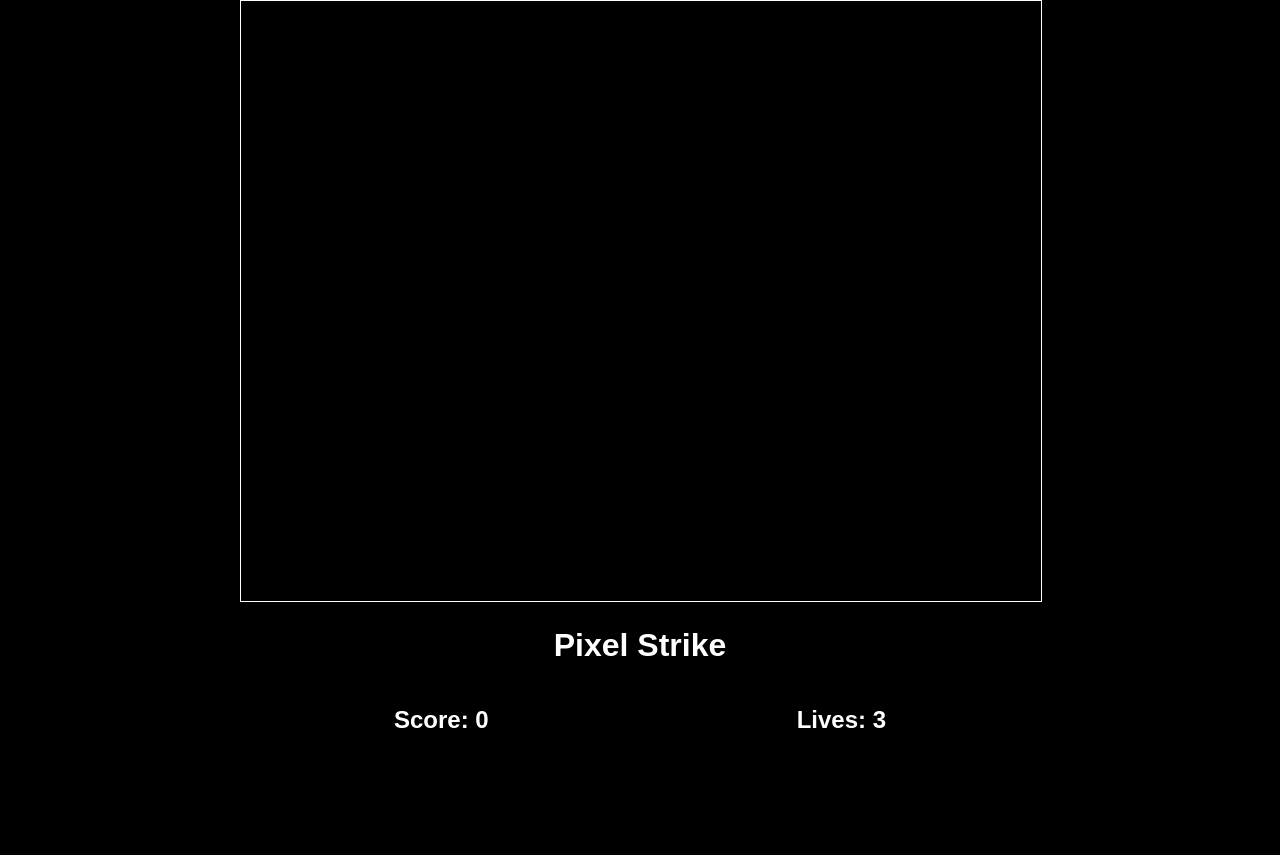
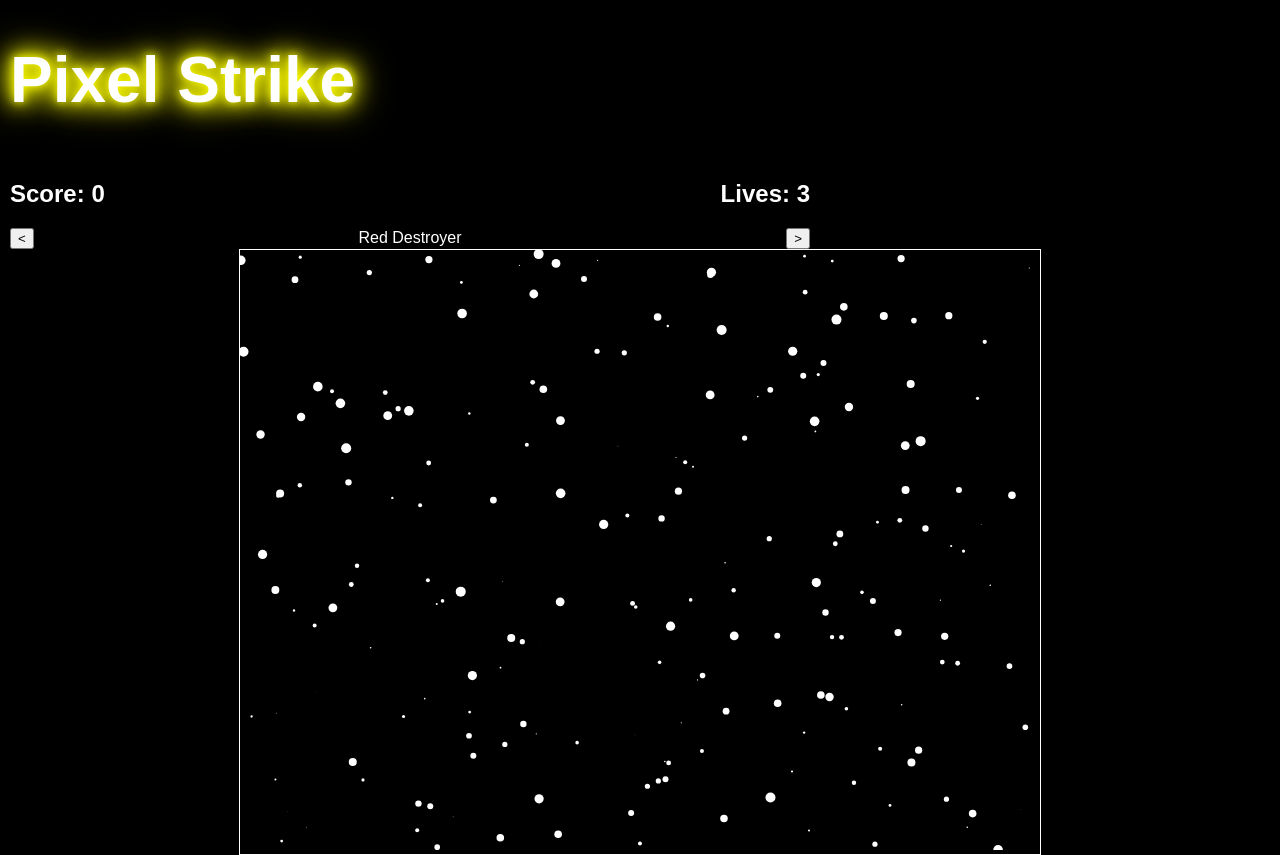
Before and after one commit to MartinCespedes/Pixel_Strike, a React (Create React App) app in the folder pixel-strike/: page / in a window 1280 px wide. Before the commit the page ends 800 px from the top, so only its background shows below. Built offline with nearby package versions, Linux system fonts and the light colour scheme.

Commit message:
Updated Pixel strike CSS && Component, title now has glow effect and added div for select a ship

```diff
--- a/pixel-strike/src/Game.css
+++ b/pixel-strike/src/Game.css
@@ -6,19 +6,37 @@ body {
 
 #game-container {
     width: 800px;
-    margin: 0 auto;
+    border: 1px solid #fff;
+    margin-left: auto;
+    margin-right: auto;
 }
 
 #game-canvas {
     background: #000;
-    border: 1px solid #fff;
 }
 
-#game-ui {
-    text-align: center;
+#game-title {
+    text-align: left;
+    color: #fff;
+    text-shadow: 0 0 10px #ff0, 0 0 20px #ff0, 0 0 30px #ff0, 0 0 40px #ff0;
+    font-size: 2em;
+    margin-left: 10px;
 }
 
 #score-board {
     display: flex;
-    justify-content: space-around;
+    justify-content: space-between;
+    width: 800px;
+    margin-left: 10px;
+    margin-right: 10px;
 }
+
+#ship-selector {
+    margin-left: 10px;
+    margin-right: 10px;
+    color: #fff;
+    display: flex;
+    justify-content: space-between;
+    align-items: center;
+    width: 800px;
+}
--- a/pixel-strike/src/Game.jsx
+++ b/pixel-strike/src/Game.jsx
@@ -1,17 +1,80 @@
 import React from 'react';
 import './Game.css';
+// import spaceship from './assets/spaceship_svg.svg';
 
 class Game extends React.Component {
+  constructor(props) {
+    super(props);
+    this.canvasRef = React.createRef();
+  }
+
+  componentDidMount() {
+    const canvas = this.canvasRef.current;
+    const ctx = canvas.getContext('2d');
+
+    const stars = Array.from({ length: 200 }, () => ({
+      x: Math.random() * canvas.width,
+      y: Math.random() * canvas.height,
+      size: Math.random() * 5,
+    }));
+
+    const drawFrame = () => {
+      ctx.clearRect(0, 0, canvas.width, canvas.height);
+
+      stars.forEach((star, i) => {
+        ctx.beginPath();
+        ctx.arc(star.x, star.y, star.size, 0, Math.PI * 2);
+        ctx.closePath();
+        ctx.fillStyle = '#ffffff';
+        ctx.fill();
+
+        star.size += Math.random() > 0.5 ? 0.2 : -0.2;
+        if (star.size < 0) star.size = 0;
+        if (star.size > 5) star.size = 5;
+      });
+
+      requestAnimationFrame(drawFrame);
+    };
+
+    drawFrame();
+  }
+
+
+
+  state = {
+    selectedShipIndex: 0,
+    shipNames: ["Red Destroyer", "Lighting Speed"], // Add more ship names as necessary
+  }
+
+  handleShipChange = (direction) => {
+    const { selectedShipIndex, shipNames } = this.state;
+    let newIndex = selectedShipIndex + direction;
+
+    // Wrap around if the index goes out of bounds
+    if (newIndex < 0) newIndex = shipNames.length - 1;
+    else if (newIndex >= shipNames.length) newIndex = 0;
+
+    this.setState({ selectedShipIndex: newIndex });
+  }
+
   render() {
+    const { selectedShipIndex, shipNames } = this.state;
     return (
-      <div id="game-container">
-        <canvas id="game-canvas" width="800" height="600"></canvas>
-        <div id="game-ui">
+      <div>
+        <div id="game-title">
           <h1>Pixel Strike</h1>
-          <div id="score-board">
-            <h2>Score: <span id="score">0</span></h2>
-            <h2>Lives: <span id="lives">3</span></h2>
-          </div>
+        </div>
+        <div id="score-board">
+          <h2>Score: <span id="score">0</span></h2>
+          <h2>Lives: <span id="lives">3</span></h2>
+        </div>
+        <div id="ship-selector">
+          <button onClick={() => this.handleShipChange(-1)}>&lt;</button>
+          <span>{shipNames[selectedShipIndex]}</span>
+          <button onClick={() => this.handleShipChange(1)}>&gt;</button>
+        </div>
+        <div id="game-container">
+          <canvas ref={this.canvasRef} id="game-canvas" width="800" height="600"></canvas>
         </div>
       </div>
     );
```
Also changed, not shown: pixel-strike/src/assets/spaceship_svg.webp (added).
